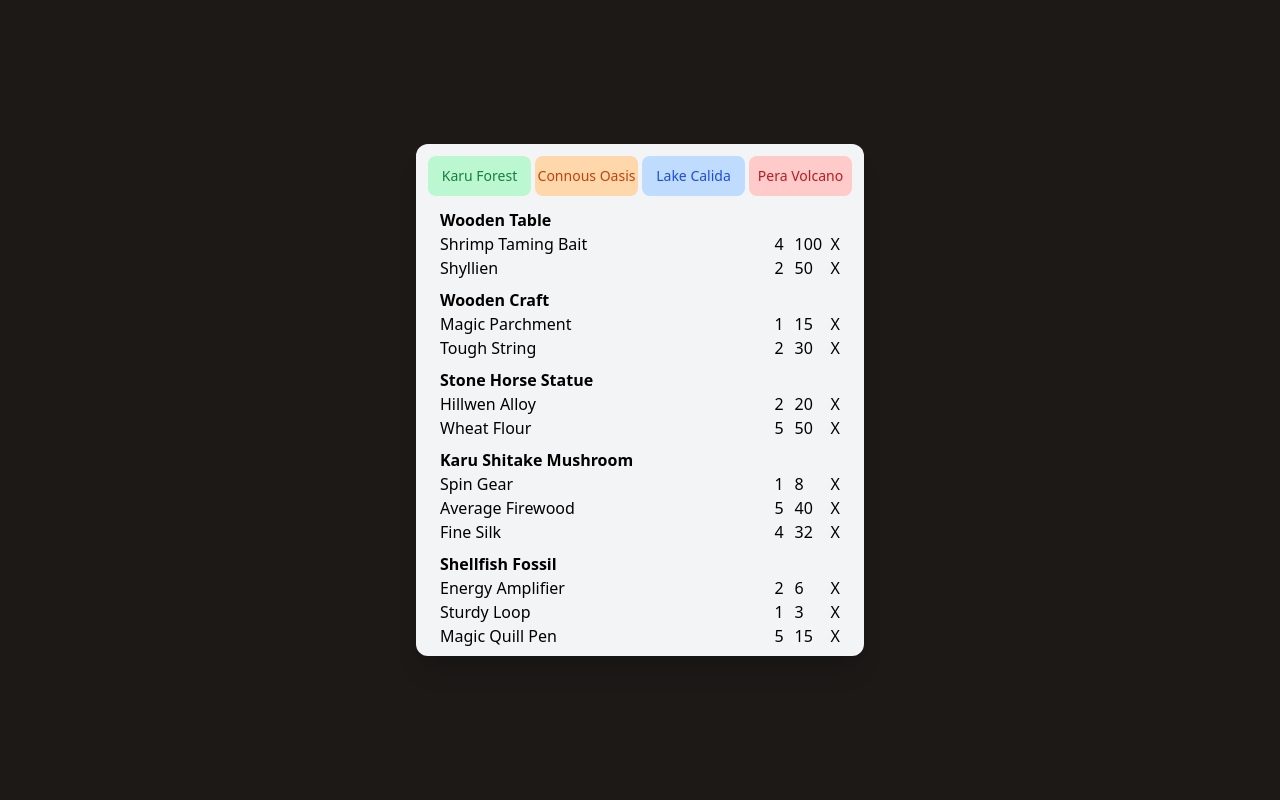
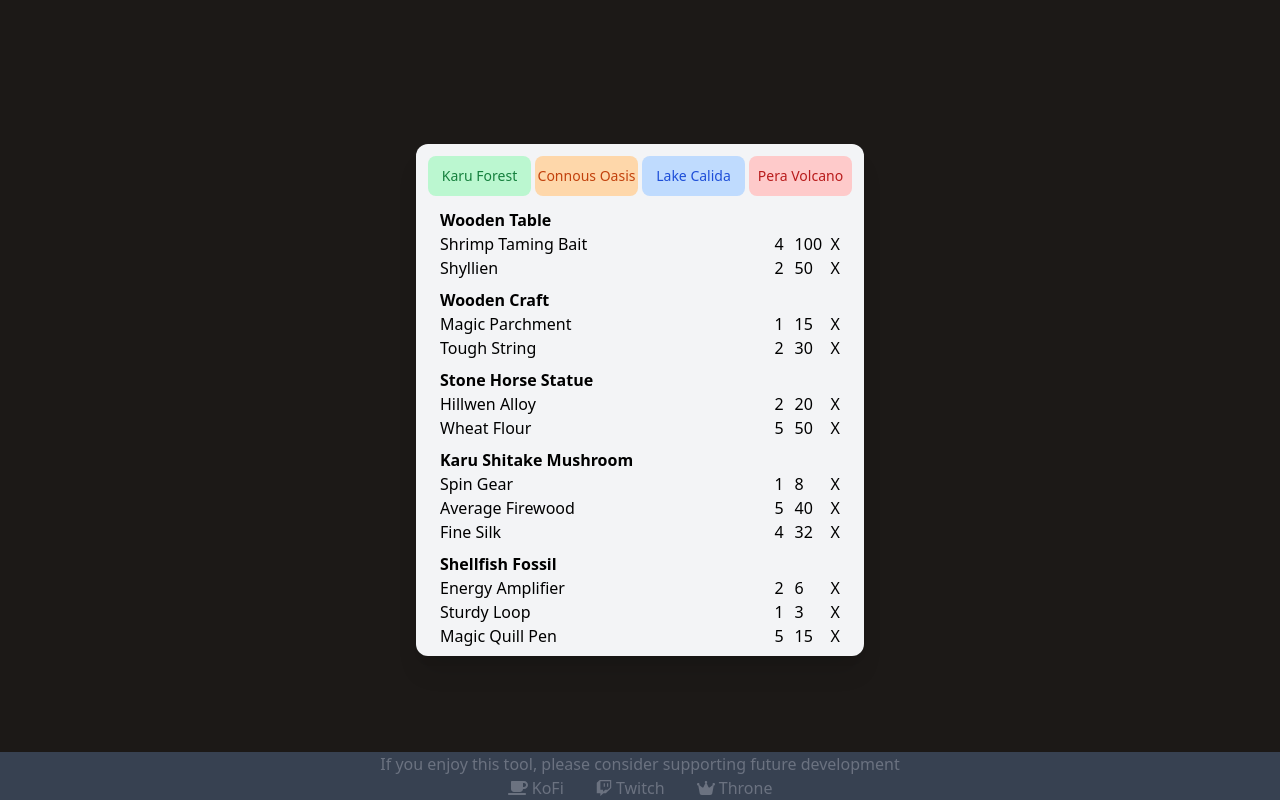
Before and after one commit to AfroZenPizza/mabi-barter-items, a React (Create React App) app: page / in a window 1280 px wide. Built offline with nearby package versions, Linux system fonts and the light colour scheme; the HTML template or start-up script is replaced by a standard one.

Commit message:
apply the ebegging

```diff
--- a/package.json
+++ b/package.json
@@ -4,6 +4,10 @@
   "homepage": "https://afrozenpizza.github.io/mabi-barter-items",
   "private": true,
   "dependencies": {
+    "@fortawesome/fontawesome-svg-core": "^6.4.0",
+    "@fortawesome/free-brands-svg-icons": "^6.4.0",
+    "@fortawesome/free-solid-svg-icons": "^6.4.0",
+    "@fortawesome/react-fontawesome": "^0.2.0",
     "@headlessui/react": "^1.7.15",
     "@testing-library/jest-dom": "^5.16.5",
     "@testing-library/react": "^13.4.0",
--- a/src/App.js
+++ b/src/App.js
@@ -2,6 +2,7 @@ import { useEffect, useState } from 'react';
 import './App.css';
 import TradingPosts from './data/tradingposts.json';
 import TradingPost from './TradingPost';
+import Footer from './Footer'
 import { Tab } from '@headlessui/react'
 
 function App() {
@@ -53,6 +54,7 @@ function App() {
   }
 
   return (
+    <>
     <div className='grid h-screen place-items-center bg-stone-900'>
     <div className='w-full max-w-md px-2 py-2 sm:px-2 rounded-xl shadow-xl bg-gray-100'>
       <Tab.Group>
@@ -72,6 +74,8 @@ function App() {
       </Tab.Group>
     </div>
     </div>
+    <Footer />
+    </>
   );
 }
 
--- /dev/null
+++ b/src/Footer.js
@@ -0,0 +1,19 @@
+import { faGithub, faTwitch } from "@fortawesome/free-brands-svg-icons";
+import { faCoffee, faCrown, faMugHot } from "@fortawesome/free-solid-svg-icons";
+import { FontAwesomeIcon } from "@fortawesome/react-fontawesome";
+
+
+const BarterItem = (props) => {
+    return (
+        <div className="mx-auto fixed bottom-0 left-0 z-50 justify-between w-full bg-gray-700 text-gray-500">
+           <p className="text-center">If you enjoy this tool, please consider supporting future development</p>
+           <p className="flex justify-center">
+            <span className="text-md inline-block px-4"><a href="https://ko-fi.com/afrozenpizza"><FontAwesomeIcon icon={faCoffee}/> KoFi</a></span>
+            <span className="text-md inline-block px-4"><a href="https://twitch.tv/afrozenpizza"><FontAwesomeIcon icon={faTwitch}/> Twitch</a></span>
+            <span className="text-md inline-block px-4"><a href="https://throne.com/afrozenpizza"><FontAwesomeIcon icon={faCrown}/> Throne</a></span>
+           </p>
+        </div>
+    );
+}
+
+export default BarterItem;
```
Also changed, not shown: 1 other file (tests, documents, lock files or other folders).
